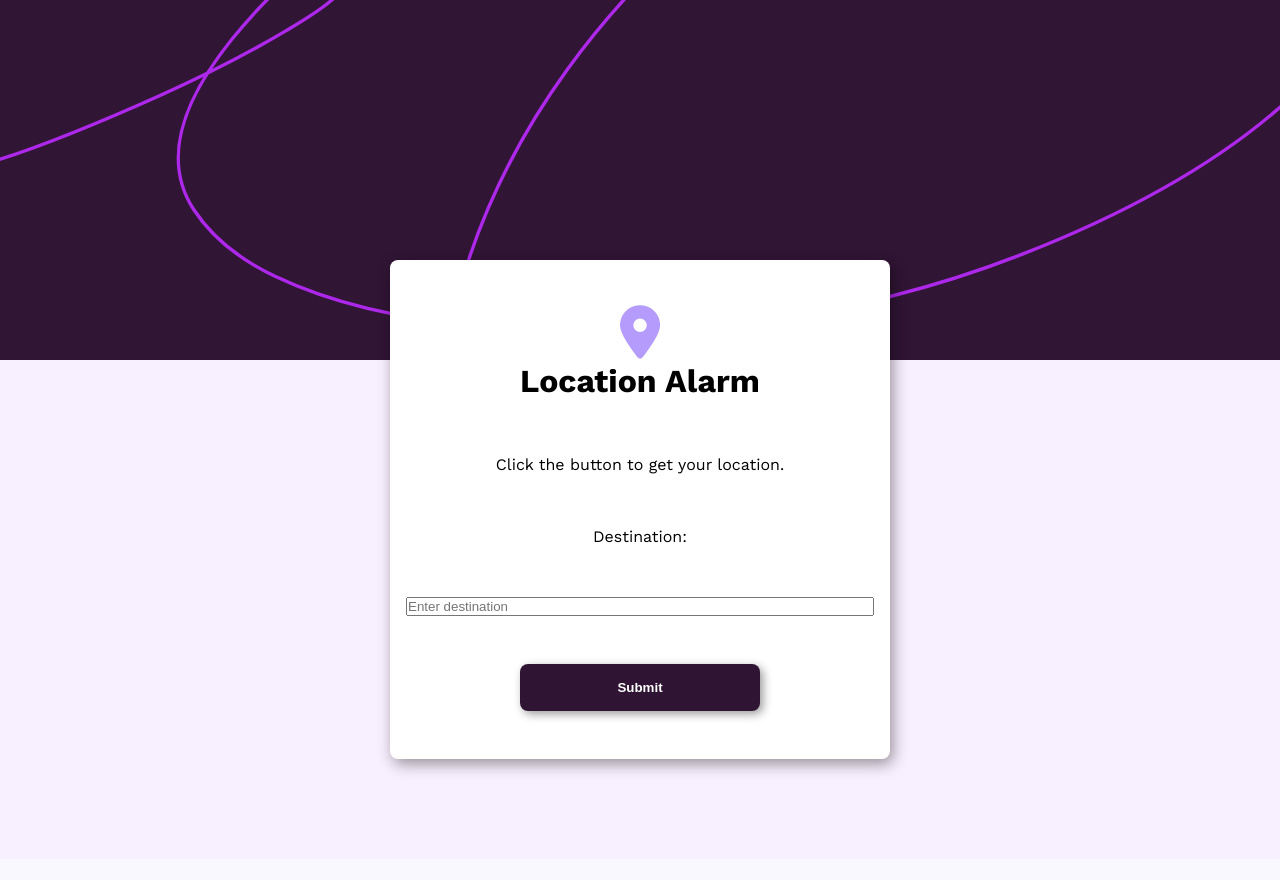
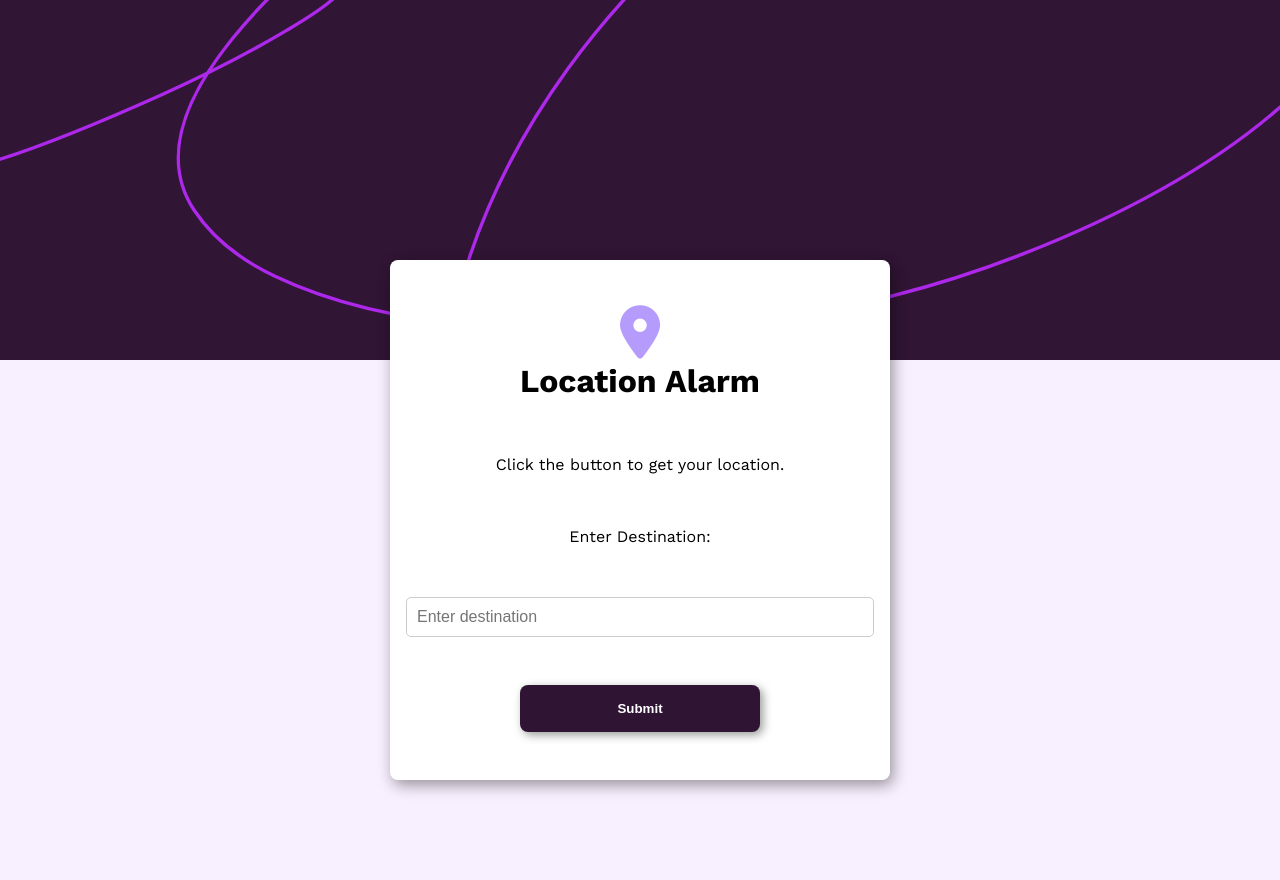
Before and after one commit to sushil1024/location-alarm, a FastAPI app: page / in a window 1280 px wide. Before the commit the page ends 775 px from the top, so only its background shows below. Run offline with FastAPI, Linux system fonts and the light colour scheme.

Commit message:
change ringtone

```diff
--- a/templates/index.html
+++ b/templates/index.html
@@ -24,8 +24,8 @@
                     <h1>Location Alarm</h1>
                 </header>
                 <p id="demo">Click the button to get your location.</p>
-                <label for="destination">Destination:</label>
-                <input type="text" id="destination" name="destination" placeholder="Enter destination" required>
+                <label for="destination">Enter Destination:</label>
+                <input type="text" id="destination" name="destination" placeholder="Enter destination" required style="padding: 10px; border: 1px solid #ccc; border-radius: 5px; font-size: 16px;">
                 <button class="btn" onclick="updateCoordinates(); playAudio();">Submit</button>
             </div>
         </main>
@@ -90,7 +90,7 @@
         }
 
         function playAudio() {
-            var audio = new Audio('/static/audio-file.wav');
+            var audio = new Audio('/static/randi-kadali.wav');
             audio.loop = true; // Set loop attribute to true
             audio.play();
         }
```
Also changed, not shown: 1 other file.
